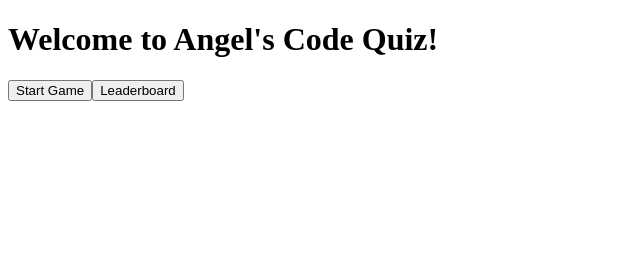
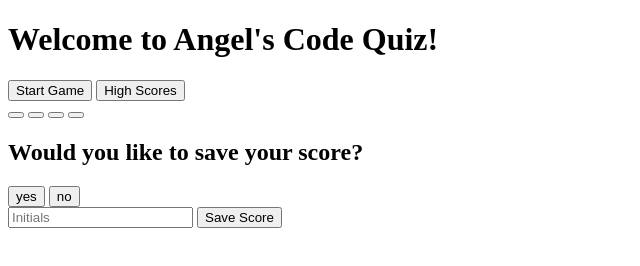
Before and after one commit to Angellyn218/code-quiz, a plain HTML site: page index.html in a window 1280 px wide. Shown: the whole page, without its empty margins (0-640 px from the left). Drawn offline with Linux system fonts and the light colour scheme.

Commit message:
Added new div sections to html because original button plan did not work

```diff
--- a/assets/js/script.js
+++ b/assets/js/script.js
@@ -2,12 +2,23 @@
 //      - Header/question section
 //              - sometimes question
 //              - sometimes 'Good job! Save score'
+// title section
 var titleEl = document.getElementById("title");
+// other sections (only one visible at a time)
+var screensEls = document.getElementsByClassName("screens");
+
 //      - button section
 //              - sometimes buttons answers
 //              - sometimes buttons for start over/high score
 //              - sometimes input for saving initials and high score
-var buttonsEl = document.getElementById("buttons");
+// buttons, inputs, and lists
+var welcomeEls = document.getElementsByClassName("welcome");
+var answersEls = document.getElementsByClassName("answers");
+var gameOverEls = document.getElementsByClassName("gameOver");
+var initialsEl = document.getElementById("initials");
+var saveEl = document.getElementById("save");
+var LeaderboardEl = document.getElementById("leaderboard");
+
 //      - questions array (objects):
 //              - question (string)
 //              - array of possible answers (4 string)
@@ -59,7 +70,7 @@ var quesions = [{
     correct: 1
 }, {
     // question 10
-    question: "When you want to listen for a key down event, what do you put first element of the eventListener function?",
+    question: "When you want to listen for a key down event, what do you put for first element of the eventListener function?",
     answers: ["click", "keydown", "submit", "keyup"],
     correct: 1
 }];
@@ -111,19 +122,9 @@ function init() {
 //                     - when clicked, call initializeGame function
 //              - button2: "high scores" <--- not required
 //                     - when clicked, call highScores function
+// welcome display --> not hidden
 function welcome() {
     titleEl.textContent = "Welcome to Angel's Code Quiz!";
-    var button1El = document.createElement("button");
-    var button2El = document.createElement("button");
-
-    button1El.setAttribute("class", "start");
-    button1El.textContent = "Start Game";
-
-    button2El.setAttribute("class", "score");
-    button2El.textContent = "Leaderboard";
-
-    buttonsEl.appendChild(button1El);
-    buttonsEl.appendChild(button2El);
 }
 
 // intializeGame:
--- a/index.html
+++ b/index.html
@@ -8,8 +8,35 @@
     <link rel="stylesheet" href="./assets/css/style.css">
 </head>
 <body>
-    <h1 id="title"></h1>
-    <div id="buttons"></div>
+    <header>
+        <h1 id="title"></h1>
+    </header>
+    <div class="screens" id="welcome">
+        <button class="welcome" id="start">Start Game</button>
+        <button class="welcome" id="scores">High Scores</button>
+    </div>
+    <div class="screens" id="answers">
+        <button class="answers" id="0"></button>
+        <button class="answers" id="1"></button>
+        <button class="answers" id="2"></button>
+        <button class="answers" id="3"></button>
+    </div>
+    <div class="screens" id="gameOver">
+        <h2>Would you like to save your score?</h2>
+        <button class="gameOver" id="yes">yes</button>
+        <button class="gameOver" id="no">no</button>
+    </div>
+    <div class="screens" id="submitScore">
+        <form id="form">
+            <input type="text" id="initals" placeholder="Initials" />
+            <button id="save">Save Score</button>
+        </form>
+    </div>
+    <div class="screens" id="highScore">
+        <ol id="leaderboard">
+
+        </ol>
+    </div>
     <script src="./assets/js/script.js"></script>
 </body>
 </html>
```
Also changed, not shown: 1 other file.
